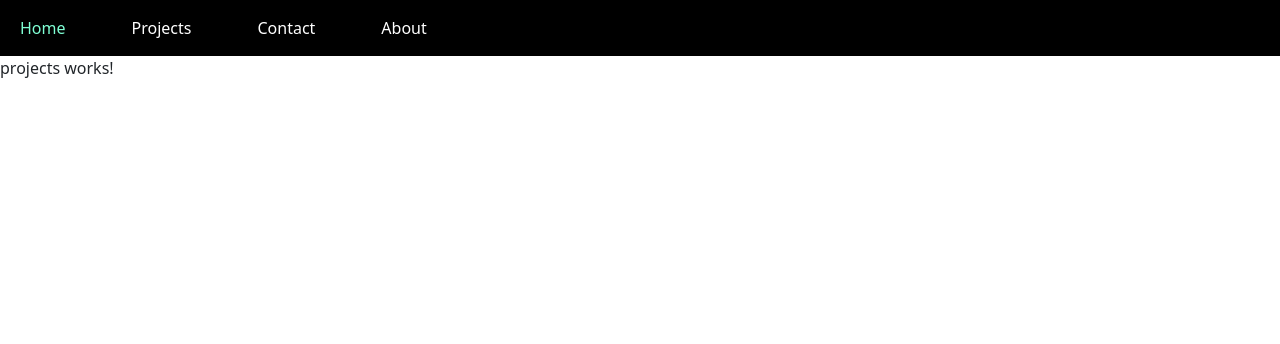
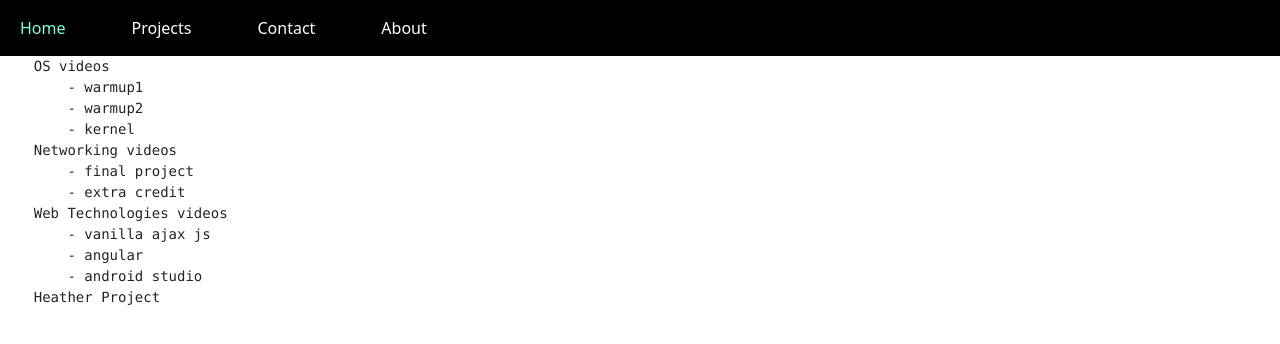
Before and after one commit to dillonwoodland/portfolio, an Angular app in the folder front-end/: page /Projects in a window 1280 px wide. Shown: the top 344 px of the page. Built offline with nearby package versions, Linux system fonts and the light colour scheme.

Commit message:
layout for content

```diff
--- a/front-end/src/app/projects/projects.component.html
+++ b/front-end/src/app/projects/projects.component.html
@@ -1 +1,14 @@
-<p>projects works!</p>
+<pre>
+    OS videos
+        - warmup1
+        - warmup2
+        - kernel
+    Networking videos
+        - final project
+        - extra credit
+    Web Technologies videos
+        - vanilla ajax js
+        - angular
+        - android studio
+    Heather Project
+</pre>
```
